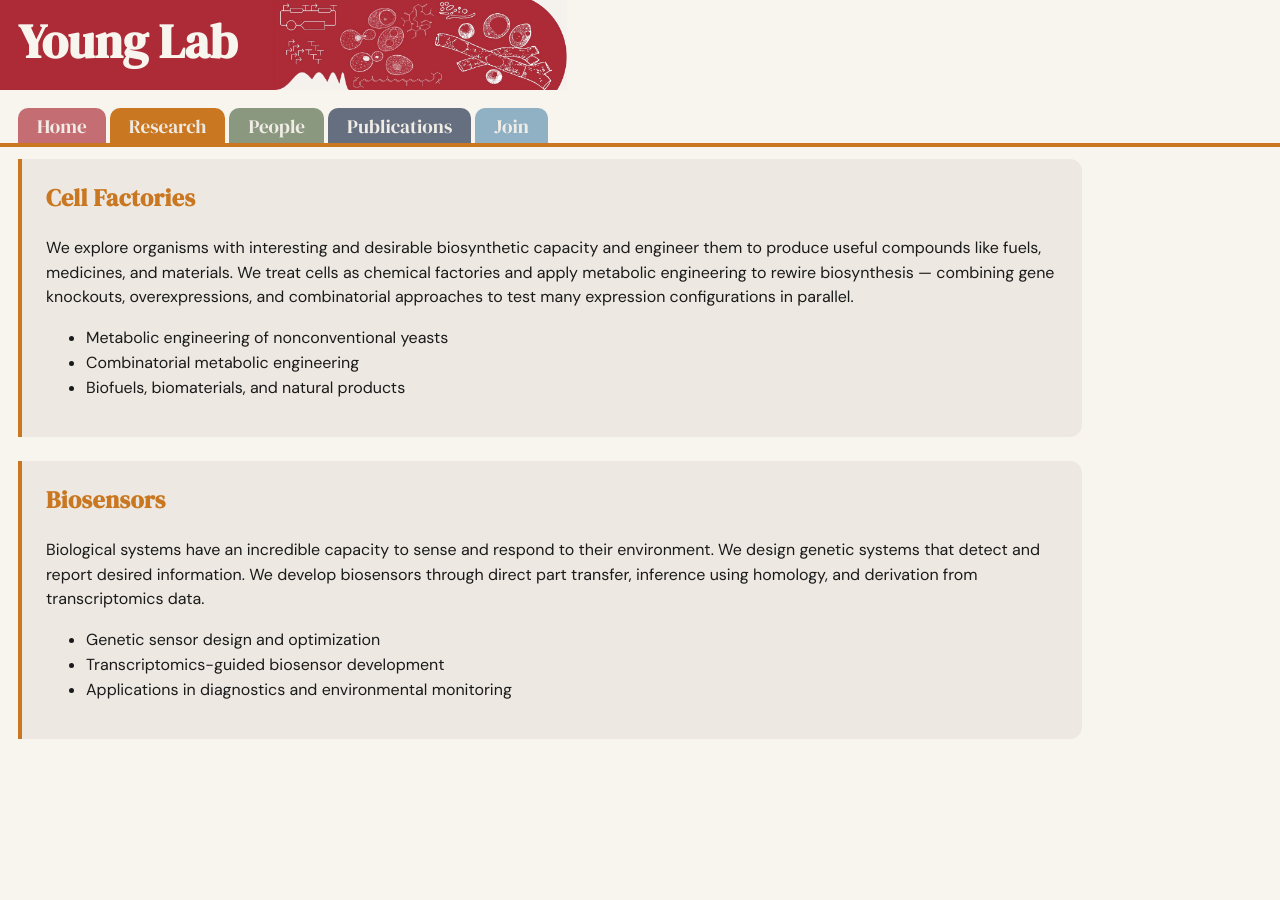
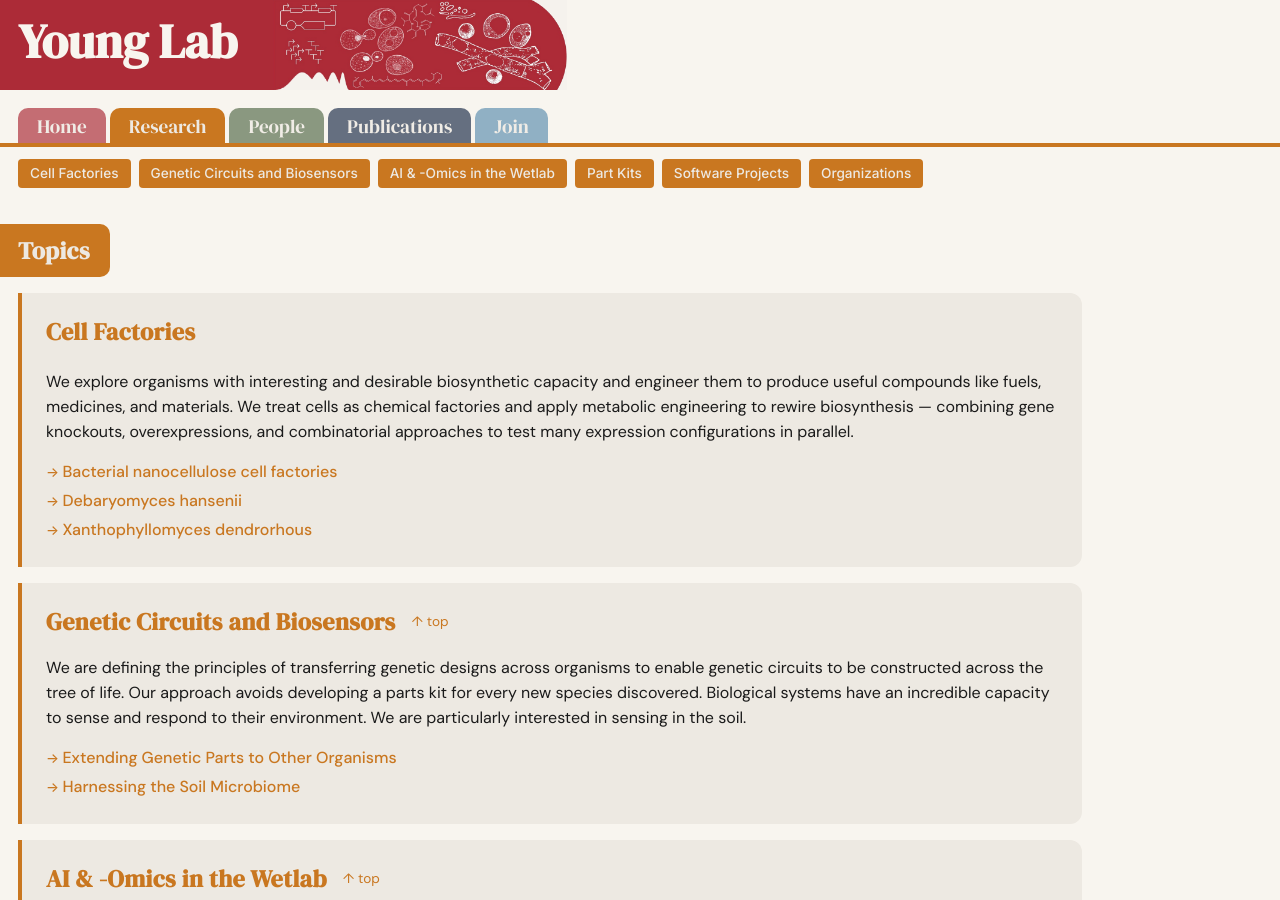
Before and after one commit to emyounglab/younglab_website, a Jekyll site: the page built from research.md, in a window 1280 px wide and 900 px high. Built offline with Jekyll 4.4.1, drawn with Linux system fonts in a browser that asks for light colours; some of the changed text lies outside the part shown.

Commit message:
adding content and redesign

```diff
--- a/_config.yml
+++ b/_config.yml
@@ -7,5 +7,10 @@ markdown: kramdown
 permalink: pretty
 future: true
 
+collections:
+  projects:
+    output: true
+    permalink: /projects/:name/
+
 # GitHub Pages safe default (no custom plugins)
 plugins: []
--- a/_data/publications.yml
+++ b/_data/publications.yml
@@ -9,6 +9,7 @@
   venue: "bioRxiv"
   doi: "10.1101/2025.10.23.684212"
   url: "https://doi.org/10.1101/2025.10.23.684212"
+  projects: [debaryomyces-hansenii]
 
 - year: 2025
   type: journal
@@ -17,6 +18,7 @@
   venue: "Biotechnology and Bioengineering"
   doi: "10.1002/bit.28891"
   url: "https://doi.org/10.1002/bit.28891"
+  projects: [debaryomyces-hansenii]
 
 - year: 2024
   type: journal
@@ -27,6 +29,7 @@
   url: "https://doi.org/10.1007/s00253-024-13379-w"
   attr: "<i>*= equal contribution</i>"
   preprint_url: "https://www.biorxiv.org/content/10.1101/2023.07.31.551333v1"
+  projects: [xanthophyllomyces-dendrorhous]
 
 - year: 2024
   type: review
@@ -159,6 +162,7 @@
   doi: "10.1038/s41467-021-21656-9"
   url: "https://doi.org/10.1038/s41467-021-21656-9"
   preprint_url: "https://www.biorxiv.org/content/10.1101/2020.05.05.079368v1"
+  projects: [prymetime]
 
 - year: 2021
   type: book-chapter
--- /dev/null
+++ b/_projects/extending-genetic-parts.md
@@ -0,0 +1,5 @@
+---
+layout: project
+title: "Extending Genetic Parts to Other Organisms"
+theme: biosensors
+---
--- /dev/null
+++ b/_projects/harnessing-the-soil-microbiome.md
@@ -0,0 +1,7 @@
+---
+layout: project
+title: "Harnessing the Soil Microbiome"
+theme: biosensors
+---
+
+Fungal highways.
--- a/assets/css/style.css
+++ b/assets/css/style.css
@@ -205,7 +205,7 @@ a:hover{color:var(--navy)}
 .person-meta{font-size:0.95rem; color:var(--muted);}
 
 .pub-section{background:var(--bg2); border-radius:0 16px 16px 0; margin-left:calc(-1 * var(--pad)); padding:20px 24px 20px var(--pad); margin-bottom:16px;}
-.pub-section h2{background:var(--blue); color:var(--bg2); border-radius:0 10px 10px 0; margin-left:calc(-1 * var(--pad)); padding:8px 20px 8px var(--pad); margin-top:0; margin-bottom:16px; width:fit-content;}
+.pub-section h2{background:var(--navy); color:var(--bg2); border-radius:0 10px 10px 0; margin-left:calc(-1 * var(--pad)); padding:8px 20px 8px var(--pad); margin-top:0; margin-bottom:16px; width:fit-content;}
 .pub-section-title{display:flex; align-items:center; gap:16px; margin-bottom:0;}
 .pub-section-title h2{margin-bottom:0;}
 .back-to-top{font-size:0.85rem; color:var(--blue); text-decoration:none; white-space:nowrap;}
@@ -220,6 +220,10 @@ a:hover{color:var(--navy)}
 .pub-nav-blue a:hover{background:var(--bg2); color:var(--navy);}
 .pub-nav-green a{background:var(--green);}
 .pub-nav-green a:hover{background:var(--bg2); color:var(--green);}
+.pub-nav-orange a{background:var(--orange);}
+.pub-nav-orange a:hover{background:var(--bg2); color:var(--orange);}
+.back-to-top-orange{color:var(--orange);}
+.back-to-top-orange:hover{color:var(--navy);}
 .pub-item{display:grid; grid-template-columns:2.4em 1fr; gap:0; padding:10px 0; border-bottom:1px solid var(--line);}
 .pub-num{font-family:'DM Serif Display',serif; font-weight:700; color:var(--blue); font-size:1rem; margin-top:0; text-align:right; padding-right:0.5em;}
 .pub-title{font-weight:700; color:var(--navy); font-family:'Inter',sans-serif;}
@@ -276,10 +280,12 @@ a:hover{color:var(--navy)}
   background:var(--green);
   color:#fff;
 }
+.research-group-label{background:var(--orange); color:var(--bg2); border-radius:0 10px 10px 0; margin-left:calc(-1 * var(--pad)); padding:8px 20px 8px var(--pad); margin-top:36px; margin-bottom:4px; width:fit-content;}
+.research-group-label:first-child{margin-top:0;}
 .research-section{
   border-left:4px solid var(--orange);
   padding:20px 24px;
-  margin:24px 0;
+  margin:16px 0;
   background-color:var(--bg2);
   border-radius:0 12px 12px 0;
 }
@@ -288,6 +294,15 @@ a:hover{color:var(--navy)}
   margin-top:0;
   color:var(--orange);
 }
+.project-links{list-style:none; padding:0; margin:12px 0 0;}
+.project-links li{margin:4px 0;}
+.project-links a{color:var(--orange); font-weight:500; text-decoration:none;}
+.project-links a::before{content:"→ "; font-size:0.85em;}
+.project-links a:hover{color:var(--navy); text-decoration:underline;}
+.back-link{display:inline-block; color:var(--orange); font-size:0.9rem; text-decoration:none; margin-bottom:16px; font-weight:500;}
+.back-link:hover{color:var(--navy);}
+.project-title-main{margin-top:0; color:var(--navy);}
+.project-body{margin-bottom:32px;}
 .people-page h2{ background:var(--green); color:var(--bg2); border-radius:0 10px 10px 0; margin-left:calc(-1 * var(--pad)); padding:8px 20px 8px var(--pad); margin-bottom:16px; width:fit-content; }
 .people-page h2:first-of-type{ margin-top:0; }
 .people-page .pub-section-title{ margin-top:12px; }
--- a/research.md
+++ b/research.md
@@ -5,22 +5,100 @@ permalink: /research/
 description: "The Young Lab engineers organisms using synthetic biology and metabolic engineering to create cell factories, biosensors, and tools for studying microbial communities."
 ---
 
+<nav class="pub-nav pub-nav-orange">
+  <a href="#cell-factories">Cell Factories</a>
+  <a href="#biosensors">Genetic Circuits and Biosensors</a>
+  <a href="#software">AI &amp; -Omics in the Wetlab</a>
+  <a href="#part-kits">Part Kits</a>
+  <a href="#software-projects">Software Projects</a>
+  <a href="#organizations">Organizations</a>
+</nav>
+
+<h2 class="research-group-label">Topics</h2>
+
 <div class="research-section" id="cell-factories">
 <h2>Cell Factories</h2>
 <p>We explore organisms with interesting and desirable biosynthetic capacity and engineer them to produce useful compounds like fuels, medicines, and materials. We treat cells as chemical factories and apply metabolic engineering to rewire biosynthesis — combining gene knockouts, overexpressions, and combinatorial approaches to test many expression configurations in parallel.</p>
-<ul>
-  <li>Metabolic engineering of nonconventional yeasts</li>
-  <li>Combinatorial metabolic engineering</li>
-  <li>Biofuels, biomaterials, and natural products</li>
+{% assign cell_projects = site.projects | where: "theme", "cell-factories" | sort: "title" %}
+{% if cell_projects.size > 0 %}
+<ul class="project-links">
+{% for proj in cell_projects %}
+<li><a href="{{ proj.url | relative_url }}">{{ proj.title }}</a></li>
+{% endfor %}
+</ul>
+{% endif %}
+</div>
+
+<div class="research-section" id="biosensors">
+<div class="pub-section-title">
+<h2>Genetic Circuits and Biosensors</h2>
+<a href="#" class="back-to-top back-to-top-orange">↑ top</a>
+</div>
+<p>We are defining the principles of transferring genetic designs across organisms to enable genetic circuits to be constructed across the tree of life. Our approach avoids developing a parts kit for every new species discovered. Biological systems have an incredible capacity to sense and respond to their environment. We are particularly interested in sensing in the soil.</p>
+{% assign biosensor_projects = site.projects | where: "theme", "biosensors" | sort: "title" %}
+{% if biosensor_projects.size > 0 %}
+<ul class="project-links">
+{% for proj in biosensor_projects %}
+<li><a href="{{ proj.url | relative_url }}">{{ proj.title }}</a></li>
+{% endfor %}
+</ul>
+{% endif %}
+</div>
+
+<div class="research-section" id="software">
+<div class="pub-section-title">
+<h2>AI &amp; -Omics in the Wetlab</h2>
+<a href="#" class="back-to-top back-to-top-orange">↑ top</a>
+</div>
+<p>Synthetic biology is built on the predictable design of biological systems. We develop combined wetlab-computational tools that improve genetic engineering workflows. Primarily, we have shown how genomics and transcriptomics can be used in new ways to identify, troubleshoot, and develop targets for genetic engineering.</p>
+{% assign tool_projects = site.projects | where: "theme", "tools" | sort: "title" %}
+{% if tool_projects.size > 0 %}
+<ul class="project-links">
+{% for proj in tool_projects %}
+<li><a href="{{ proj.url | relative_url }}">{{ proj.title }}</a></li>
+{% endfor %}
+</ul>
+{% endif %}
+</div>
+
+<h2 class="research-group-label">Resources</h2>
+
+<div class="research-section" id="part-kits">
+<div class="pub-section-title">
+<h2>Part Kits</h2>
+<a href="#" class="back-to-top back-to-top-orange">↑ top</a>
+</div>
+<p>We distribute standardized genetic part kits that enable reproducible synthetic biology across labs and organisms.</p>
+<ul class="project-links">
+  <li><a href="https://www.addgene.org/kits/young-opencidar/">OpenCidar</a></li>
+  <li><a href="https://www.addgene.org/browse/article/28252864/">Xd MoClo</a></li>
+  <li>Dh MoClo</li>
 </ul>
 </div>
 
-<div class="research-section" id="biosensors">
-<h2>Biosensors</h2>
-<p>Biological systems have an incredible capacity to sense and respond to their environment. We design genetic systems that detect and report desired information. We develop biosensors through direct part transfer, inference using homology, and derivation from transcriptomics data.</p>
-<ul>
-  <li>Genetic sensor design and optimization</li>
-  <li>Transcriptomics-guided biosensor development</li>
-  <li>Applications in diagnostics and environmental monitoring</li>
+<div class="research-section" id="software-projects">
+<div class="pub-section-title">
+<h2>Software Projects</h2>
+<a href="#" class="back-to-top back-to-top-orange">↑ top</a>
+</div>
+<p>We develop and share open-source software tools for synthetic biology design, data analysis, and genetic engineering workflows.</p>
+{% assign software_projects = site.projects | where: "theme", "software" | sort: "title" %}
+{% if software_projects.size > 0 %}
+<ul class="project-links">
+{% for proj in software_projects %}
+<li><a href="{{ proj.url | relative_url }}">{{ proj.title }}</a></li>
+{% endfor %}
+</ul>
+{% endif %}
+</div>
+
+<div class="research-section" id="organizations">
+<div class="pub-section-title">
+<h2>Organizations</h2>
+<a href="#" class="back-to-top back-to-top-orange">↑ top</a>
+</div>
+<ul class="project-links">
+  <li><a href="https://massbiohub.org">BioHub</a></li>
+  <li><a href="https://createbiofoundries.org">CREATE Biofoundry</a></li>
 </ul>
 </div>
```
Also changed, not shown: _layouts/project.html (added, +28 -0 lines), _projects/acetobacter-cellulose.md (added, +7 -0 lines), _projects/biofoundries.md (added, +5 -0 lines), _projects/curating-synthetic-biology-knowledge.md (added, +5 -0 lines), _projects/debaryomyces-hansenii.md (added, +7 -0 lines), _projects/prymetime.md (added, +7 -0 lines), _projects/transcriptomics-to-inform-design.md (added, +5 -0 lines), _projects/xanthophyllomyces-dendrorhous.md (added, +7 -0 lines).
